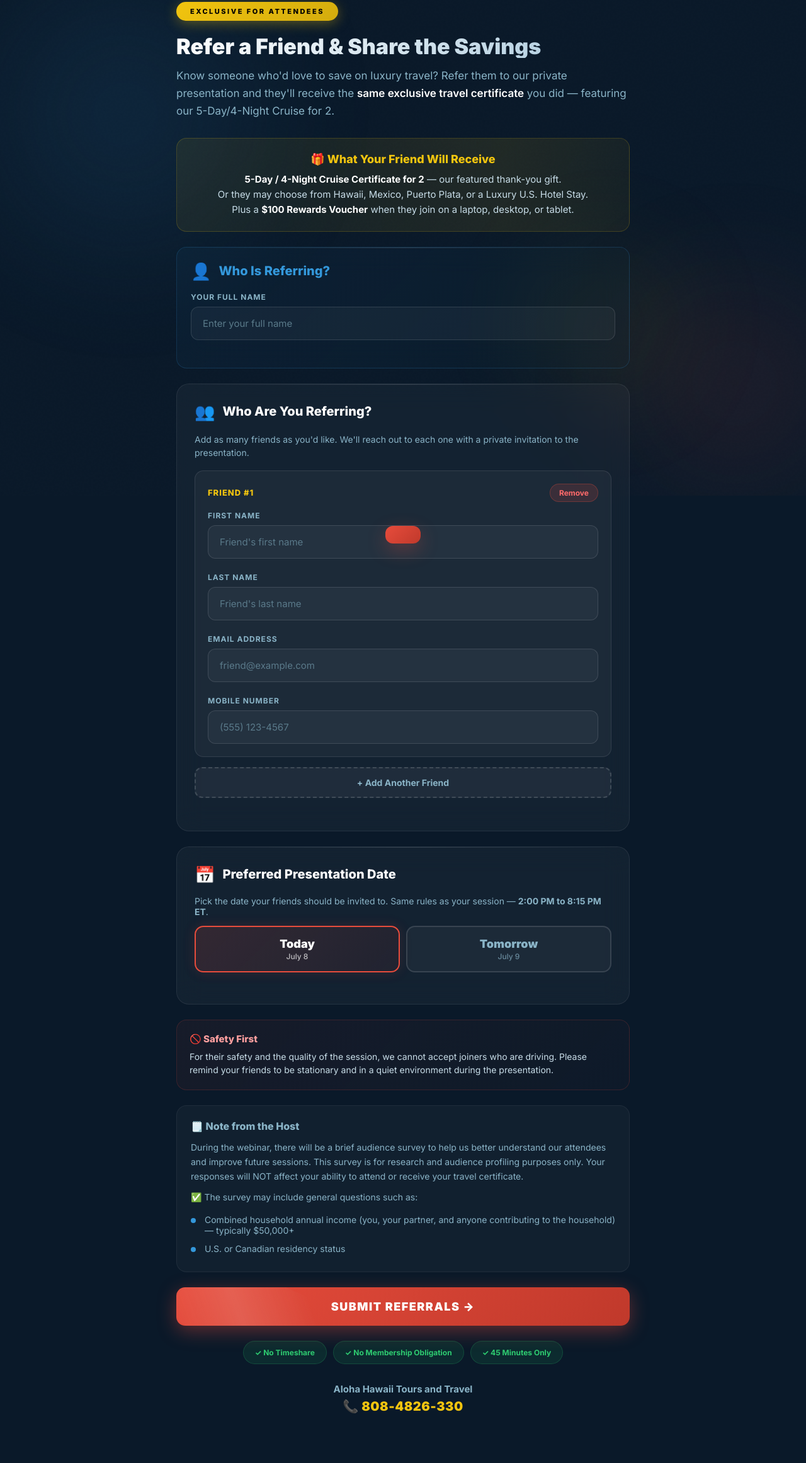
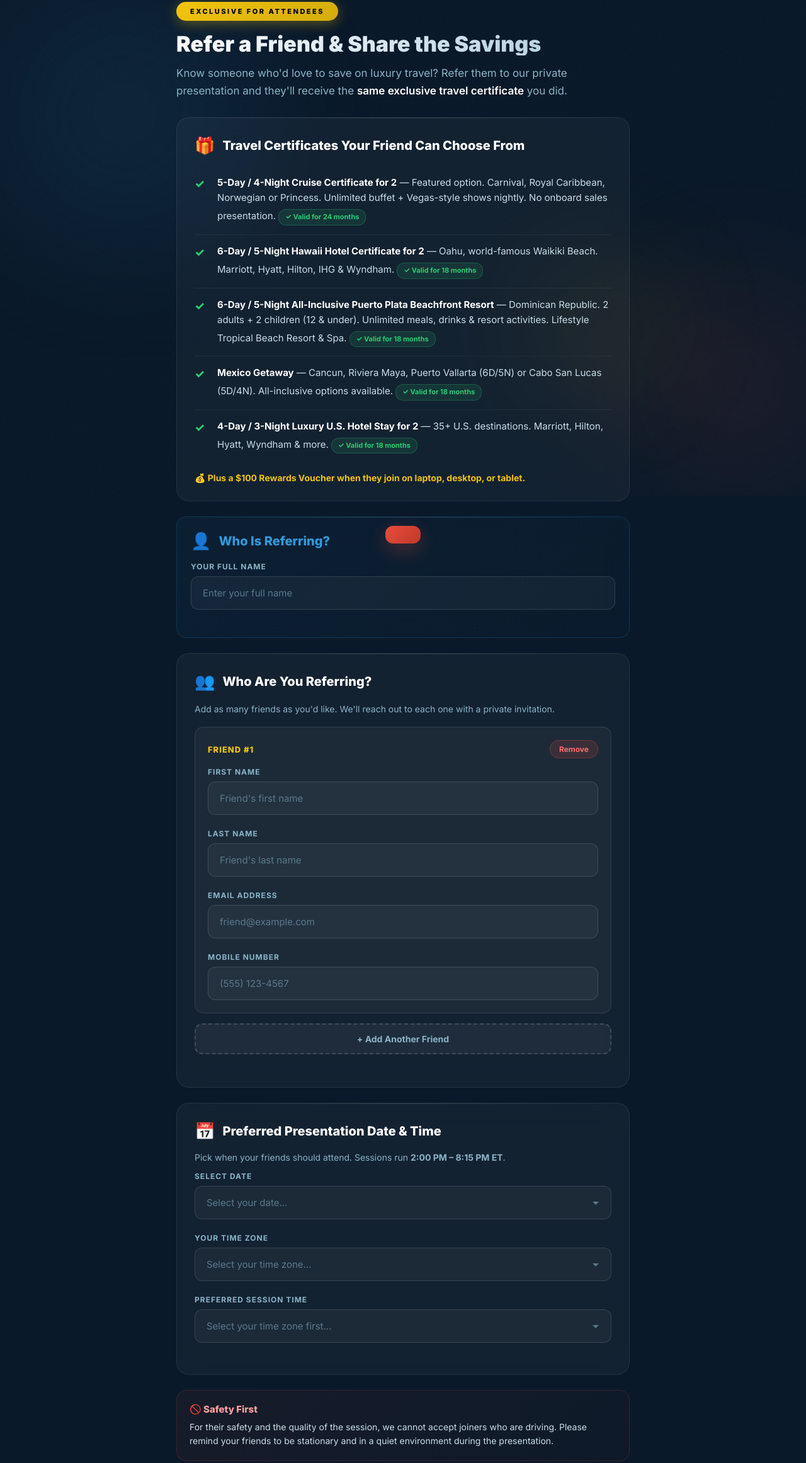
Before and after one commit to aloha-hawaii-tours/travel-webinar, a plain HTML site: page referral_form.html in a window 1280 px wide. Shown: the part 13-2336 px from the top of the page at 63% size. Drawn offline with Linux system fonts and the light colour scheme.

Commit message:
Update referral_form.html

```diff
--- a/referral_form.html
+++ b/referral_form.html
@@ -9,9 +9,7 @@
 
   :root {
     --primary: #e74c3c;
-    --primary-glow: rgba(231,76,60,0.4);
     --accent: #f1c40f;
-    --accent-glow: rgba(241,196,15,0.3);
     --success: #2ecc71;
     --glass: rgba(255,255,255,0.04);
     --glass-border: rgba(255,255,255,0.08);
@@ -20,7 +18,6 @@
     --text-muted: #8ab4c7;
     --text-dim: #5a7a8a;
     --bg-deep: #0a1929;
-    --bg-mid: #1a2f3d;
   }
 
   * { margin: 0; padding: 0; box-sizing: border-box; }
@@ -54,7 +51,6 @@
     width: 600px; height: 600px;
     background: radial-gradient(circle, rgba(52,152,219,0.4), transparent 70%);
     top: -10%; left: -10%;
-    animation-delay: 0s;
   }
   .orb-2 {
     width: 500px; height: 500px;
@@ -102,20 +98,6 @@
     border-radius: 30px;
     margin-bottom: 18px;
     box-shadow: 0 4px 20px rgba(241,196,15,0.35);
-    position: relative;
-    overflow: hidden;
-  }
-  .badge::after {
-    content: '';
-    position: absolute;
-    top: -50%; left: -50%;
-    width: 200%; height: 200%;
-    background: linear-gradient(45deg, transparent 40%, rgba(255,255,255,0.2) 50%, transparent 60%);
-    animation: badge-shimmer 3s infinite;
-  }
-  @keyframes badge-shimmer {
-    0% { transform: translateX(-100%) rotate(45deg); }
-    100% { transform: translateX(100%) rotate(45deg); }
   }
 
   h1 {
@@ -136,45 +118,6 @@
     font-weight: 400;
   }
   .subheadline strong { color: #fff; font-weight: 600; }
-
-  .gift-preview {
-    background: linear-gradient(135deg, rgba(241,196,15,0.08), rgba(241,196,15,0.02));
-    border: 1px solid rgba(241,196,15,0.2);
-    border-radius: 16px;
-    padding: 22px;
-    margin-bottom: 24px;
-    text-align: center;
-    position: relative;
-    overflow: hidden;
-  }
-  .gift-preview::before {
-    content: '';
-    position: absolute;
-    top: 0; left: -100%;
-    width: 100%; height: 100%;
-    background: linear-gradient(90deg, transparent, rgba(241,196,15,0.06), transparent);
-    animation: shimmer-sweep 4s infinite;
-  }
-  @keyframes shimmer-sweep {
-    0% { left: -100%; }
-    100% { left: 200%; }
-  }
-  .gift-preview-title {
-    font-size: 18px;
-    font-weight: 800;
-    color: var(--accent);
-    margin-bottom: 10px;
-    position: relative;
-    z-index: 1;
-  }
-  .gift-preview-text {
-    font-size: 15px;
-    color: #c8dde8;
-    line-height: 1.6;
-    position: relative;
-    z-index: 1;
-  }
-  .gift-preview-text strong { color: #fff; }
 
   .section {
     background: var(--glass);
@@ -210,6 +153,37 @@
   }
   .section-title .icon { font-size: 26px; }
 
+  .voucher-list { list-style: none; }
+  .voucher-list li {
+    padding: 14px 0 14px 36px;
+    position: relative;
+    font-size: 15px;
+    line-height: 1.6;
+    color: #c8dde8;
+    border-bottom: 1px solid rgba(255,255,255,0.06);
+  }
+  .voucher-list li:last-child { border-bottom: none; }
+  .voucher-list li::before {
+    content: "✓";
+    position: absolute;
+    left: 0;
+    color: var(--success);
+    font-weight: 800;
+    font-size: 18px;
+  }
+  .voucher-list li strong { color: #fff; }
+  .voucher-list li .validity-tag {
+    display: inline-block;
+    background: rgba(46,204,113,0.12);
+    color: var(--success);
+    font-size: 11px;
+    font-weight: 700;
+    padding: 3px 10px;
+    border-radius: 12px;
+    margin-top: 6px;
+    border: 1px solid rgba(46,204,113,0.25);
+  }
+
   .form-group {
     margin-bottom: 22px;
     position: relative;
@@ -222,9 +196,7 @@
     color: var(--text-muted);
     text-transform: uppercase;
     letter-spacing: 1px;
-    transition: color 0.3s;
   }
-  .form-group:focus-within label { color: #3498db; }
   .form-group input,
   .form-group select {
     width: 100%;
@@ -249,7 +221,7 @@
   .form-group select:focus {
     border-color: #3498db;
     background: rgba(255,255,255,0.08);
-    box-shadow: 0 0 0 4px rgba(52,152,219,0.15), 0 0 20px rgba(52,152,219,0.1);
+    box-shadow: 0 0 0 4px rgba(52,152,219,0.15);
   }
   .form-group input::placeholder { color: var(--text-dim); }
   .form-group select option { background: #1a2f3d; color: #fff; }
@@ -327,54 +299,14 @@
     background: rgba(241,196,15,0.05);
   }
 
-  .date-toggle {
-    display: flex;
-    gap: 10px;
-    margin-bottom: 22px;
+  /* Date/Time selects - same style as main form */
+  .date-time-grid {
+    display: grid;
+    grid-template-columns: 1fr 1fr;
+    gap: 16px;
   }
-  .date-btn {
-    flex: 1;
-    padding: 16px 12px;
-    border: 2px solid rgba(255,255,255,0.12);
-    border-radius: 14px;
-    background: rgba(255,255,255,0.04);
-    color: var(--text-muted);
-    font-family: inherit;
-    font-size: 14px;
-    font-weight: 700;
-    cursor: pointer;
-    transition: all 0.3s;
-    text-align: center;
-    position: relative;
-    overflow: hidden;
-  }
-  .date-btn:hover {
-    border-color: rgba(255,255,255,0.25);
-    background: rgba(255,255,255,0.07);
-    color: #fff;
-  }
-  .date-btn.active {
-    border-color: var(--primary);
-    background: linear-gradient(135deg, rgba(231,76,60,0.15), rgba(192,57,43,0.08));
-    color: #fff;
-    box-shadow: 0 0 20px rgba(231,76,60,0.15);
-  }
-  .date-btn .day-label {
-    display: block;
-    font-size: 18px;
-    font-weight: 900;
-    margin-bottom: 2px;
-  }
-  .date-btn .date-label {
-    display: block;
-    font-size: 12px;
-    font-weight: 500;
-    opacity: 0.7;
-  }
-  .date-btn.disabled {
-    opacity: 0.4;
-    pointer-events: none;
-    border-color: rgba(255,255,255,0.06);
+  @media (max-width: 480px) {
+    .date-time-grid { grid-template-columns: 1fr; }
   }
 
   .submit-btn {
@@ -444,9 +376,7 @@
     border-radius: 16px;
     padding: 20px;
     margin-bottom: 24px;
-    transition: all 0.3s;
   }
-  .safety-box:hover { border-color: rgba(231,76,60,0.3); transform: translateY(-2px); }
   .safety-title { font-size: 15px; font-weight: 800; color: #ff9f9f; margin-bottom: 8px; }
   .safety-text { font-size: 14px; color: #c8dde8; line-height: 1.55; }
 
@@ -550,7 +480,6 @@
     font-family: inherit;
     transition: all 0.3s;
   }
-  .modal-btn:hover { transform: translateY(-2px); box-shadow: 0 8px 25px rgba(46,204,113,0.3); }
 
   .toast {
     position: fixed;
@@ -589,10 +518,9 @@
     .section { padding: 20px; }
     body { padding: 12px; }
     .modal { padding: 28px 20px; }
-    .date-btn { padding: 14px 8px; font-size: 13px; }
-    .date-btn .day-label { font-size: 16px; }
   }
 </style>
+<base target="_blank">
 </head>
 <body>
 
@@ -608,17 +536,38 @@
     <div class="badge">Exclusive for Attendees</div>
     <h1>Refer a Friend & Share the Savings</h1>
     <p class="subheadline">
-      Know someone who'd love to save on luxury travel? Refer them to our private presentation and they'll receive the <strong>same exclusive travel certificate</strong> you did — featuring our 5-Day/4-Night Cruise for 2.
+      Know someone who'd love to save on luxury travel? Refer them to our private presentation and they'll receive the <strong>same exclusive travel certificate</strong> you did.
     </p>
   </div>
 
-  <div class="gift-preview reveal">
-    <div class="gift-preview-title">🎁 What Your Friend Will Receive</div>
-    <div class="gift-preview-text">
-      <strong>5-Day / 4-Night Cruise Certificate for 2</strong> — our featured thank-you gift.<br>
-      Or they may choose from Hawaii, Mexico, Puerto Plata, or a Luxury U.S. Hotel Stay.<br>
-      Plus a <strong>$100 Rewards Voucher</strong> when they join on a laptop, desktop, or tablet.
-    </div>
+  <!-- Voucher List (simple, no images) -->
+  <div class="section reveal">
+    <div class="section-title"><span class="icon">🎁</span> Travel Certificates Your Friend Can Choose From</div>
+    <ul class="voucher-list">
+      <li>
+        <strong>5-Day / 4-Night Cruise Certificate for 2</strong> — Featured option. Carnival, Royal Caribbean, Norwegian or Princess. Unlimited buffet + Vegas-style shows nightly. No onboard sales presentation.
+        <span class="validity-tag">✓ Valid for 24 months</span>
+      </li>
+      <li>
+        <strong>6-Day / 5-Night Hawaii Hotel Certificate for 2</strong> — Oahu, world-famous Waikiki Beach. Marriott, Hyatt, Hilton, IHG & Wyndham.
+        <span class="validity-tag">✓ Valid for 18 months</span>
+      </li>
+      <li>
+        <strong>6-Day / 5-Night All-Inclusive Puerto Plata Beachfront Resort</strong> — Dominican Republic. 2 adults + 2 children (12 & under). Unlimited meals, drinks & resort activities. Lifestyle Tropical Beach Resort & Spa.
+        <span class="validity-tag">✓ Valid for 18 months</span>
+      </li>
+      <li>
+        <strong>Mexico Getaway</strong> — Cancun, Riviera Maya, Puerto Vallarta (6D/5N) or Cabo San Lucas (5D/4N). All-inclusive options available.
+        <span class="validity-tag">✓ Valid for 18 months</span>
+      </li>
+      <li>
+        <strong>4-Day / 3-Night Luxury U.S. Hotel Stay for 2</strong> — 35+ U.S. destinations. Marriott, Hilton, Hyatt, Wyndham & more.
+        <span class="validity-tag">✓ Valid for 18 months</span>
+      </li>
+    </ul>
+    <p style="font-size:14px;color:var(--accent);margin-top:16px;font-weight:700;">
+      💰 Plus a $100 Rewards Voucher when they join on laptop, desktop, or tablet.
+    </p>
   </div>
 
   <!-- Referrer Info -->
@@ -626,7 +575,7 @@
     <div class="section-title"><span class="icon">👤</span> Who Is Referring?</div>
     <div class="form-group">
       <label>Your Full Name</label>
-      <input type="text" name="referrer_name" id="referrer-name" placeholder="Enter your full name" required>
+      <input type="text" id="referrer-name" placeholder="Enter your full name" required>
     </div>
   </div>
 
@@ -634,38 +583,48 @@
   <div class="section reveal">
     <div class="section-title"><span class="icon">👥</span> Who Are You Referring?</div>
     <p style="font-size:14px;color:var(--text-muted);margin-bottom:18px;line-height:1.5;">
-      Add as many friends as you'd like. We'll reach out to each one with a private invitation to the presentation.
+      Add as many friends as you'd like. We'll reach out to each one with a private invitation.
+    </p>
+    <div id="referred-container"></div>
+    <button type="button" class="add-referral-btn" onclick="addReferredCard()">+ Add Another Friend</button>
+  </div>
+
+  <!-- Date & Time Pickers -->
+  <div class="section reveal">
+    <div class="section-title"><span class="icon">📅</span> Preferred Presentation Date & Time</div>
+    <p style="font-size:14px;color:var(--text-muted);margin-bottom:14px;">
+      Pick when your friends should attend. Sessions run <strong>2:00 PM – 8:15 PM ET</strong>.
     </p>
 
-    <div id="referred-container">
-      <!-- Referred cards injected here -->
+    <div class="form-group">
+      <label>Select Date</label>
+      <select id="date-select" required>
+        <option value="" disabled selected>Loading available dates...</option>
+      </select>
     </div>
 
-    <button type="button" class="add-referral-btn" id="add-referral-btn" onclick="addReferredCard()">
-      + Add Another Friend
-    </button>
+    <div class="form-group">
+      <label>Your Time Zone</label>
+      <select id="timezone-select" required>
+        <option value="" disabled selected>Select your time zone...</option>
+        <option value="ET">Eastern (EDT)</option>
+        <option value="CT">Central (CDT)</option>
+        <option value="MT">Mountain (MDT)</option>
+        <option value="PT">Pacific (PDT)</option>
+        <option value="AK">Alaska (AKDT)</option>
+        <option value="HI">Hawaii (HST)</option>
+      </select>
+    </div>
+
+    <div class="form-group">
+      <label>Preferred Session Time</label>
+      <select id="time-select" required>
+        <option value="" disabled selected>Select your time zone first...</option>
+      </select>
+    </div>
   </div>
 
-  <!-- Date Selection -->
-  <div class="section reveal">
-    <div class="section-title"><span class="icon">📅</span> Preferred Presentation Date</div>
-    <p style="font-size:14px;color:var(--text-muted);margin-bottom:14px;">
-      Pick the date your friends should be invited to. Same rules as your session — <strong>2:00 PM to 8:15 PM ET</strong>.
-    </p>
-    <div class="date-toggle" id="date-toggle">
-      <button type="button" class="date-btn" id="btn-today" onclick="selectDate('today')">
-        <span class="day-label">Today</span>
-        <span class="date-label" id="today-label">...</span>
-      </button>
-      <button type="button" class="date-btn" id="btn-tomorrow" onclick="selectDate('tomorrow')">
-        <span class="day-label">Tomorrow</span>
-        <span class="date-label" id="tomorrow-label">...</span>
-      </button>
-    </div>
-    <input type="hidden" name="preferred_date" id="date-input" required>
-  </div>
-
-  <!-- Safety Box -->
+  <!-- Safety -->
   <div class="safety-box reveal">
     <div class="safety-title">🚫 Safety First</div>
     <div class="safety-text">
@@ -673,12 +632,15 @@
     </div>
   </div>
 
-  <!-- Note Box -->
+  <!-- Note -->
   <div class="note-box reveal">
     <div class="note-title">🗒️ Note from the Host</div>
     <div class="note-text">During the webinar, there will be a brief audience survey to help us better understand our attendees and improve future sessions. This survey is for research and audience profiling purposes only. Your responses will NOT affect your ability to attend or receive your travel certificate.</div>
     <div class="note-text">✅ The survey may include general questions such as:</div>
-    <ul class="note-list"><li>Combined household annual income (you, your partner, and anyone contributing to the household) — typically $50,000+</li><li>U.S. or Canadian residency status</li></ul>
+    <ul class="note-list">
+      <li>Combined household annual income (you, your partner, and anyone contributing to the household) — typically $50,000+</li>
+      <li>U.S. or Canadian residency status</li>
+    </ul>
   </div>
 
   <!-- Submit -->
@@ -714,7 +676,11 @@
 <div class="toast" id="toast"></div>
 
 <script>
-  // ===================== TIMEZONE & CALENDAR LOGIC =====================
+  // ===================== TIMEZONE & CALENDAR (same as main form) =====================
+  const TIMEZONE_OFFSETS = {
+    'ET': -4, 'CT': -5, 'MT': -6, 'PT': -7, 'AK': -8, 'HI': -10
+  };
+  const ET_SLOTS = ['14:00','15:00','16:00','17:00','18:00','19:00','20:00'];
   const DAYS = ['Sunday','Monday','Tuesday','Wednesday','Thursday','Friday','Saturday'];
   const MONTHS = ['January','February','March','April','May','June','July','August','September','October','November','December'];
 
@@ -735,12 +701,19 @@
     return new Date(`${get('year')}-${get('month')}-${get('day')}T${get('hour')}:${get('minute')}:${get('second')}`);
   }
 
-  function formatDateShort(date) {
-    return `${MONTHS[date.getMonth()]} ${date.getDate()}`;
+  function formatDateLabel(date, isToday) {
+    return `${isToday ? 'Today' : 'Tomorrow'} — ${DAYS[date.getDay()]}, ${MONTHS[date.getMonth()]} ${date.getDate()}, ${date.getFullYear()}`;
   }
 
-  function formatDateFull(date) {
-    return `${DAYS[date.getDay()]}, ${MONTHS[date.getMonth()]} ${date.getDate()}, ${date.getFullYear()}`;
+  function formatTime(hour24, tzCode) {
+    const h = parseInt(hour24);
+    const offset = TIMEZONE_OFFSETS[tzCode];
+    const etOffset = -4;
+    const diff = etOffset - offset;
+    const localH = (h - diff + 24) % 24;
+    const ampm = localH >= 12 ? 'PM' : 'AM';
+    const displayH = localH % 12 === 0 ? 12 : localH % 12;
+    return `${displayH}:00 ${ampm}`;
   }
 
   function initCalendar() {
@@ -752,56 +725,75 @@
     const tomorrow = new Date(etNow);
     tomorrow.setDate(tomorrow.getDate() + 1);
 
-    document.getElementById('today-label').textContent = formatDateShort(today);
-    document.getElementById('tomorrow-label').textContent = formatDateShort(tomorrow);
+    const dateSelect = document.getElementById('date-select');
+    dateSelect.innerHTML = '<option value="" disabled selected>Select your date...</option>';
 
-    todayAvailable = etTimeVal < cutoffTime;
-    const btnToday = document.getElementById('btn-today');
-    const btnTomorrow = document.getElementById('btn-tomorrow');
+    if (etTimeVal < cutoffTime) {
+      todayAvailable = true;
+      const opt = document.createElement('option');
+      opt.value = today.toISOString().split('T')[0];
+      opt.textContent = formatDateLabel(today, true);
+      opt.dataset.isToday = 'true';
+      dateSelect.appendChild(opt);
+    }
 
-    if (!todayAvailable) {
-      btnToday.classList.add('disabled');
-      btnToday.title = "Today's sessions have ended (after 8:15 PM ET)";
-      selectDate('tomorrow');
-    } else {
-      btnToday.classList.remove('disabled');
-      btnToday.title = "";
-      selectDate('today');
-    }
+    const opt2 = document.createElement('option');
+    opt2.value = tomorrow.toISOString().split('T')[0];
+    opt2.textContent = formatDateLabel(tomorrow, false);
+    opt2.dataset.isToday = 'false';
+    dateSelect.appendChild(opt2);
   }
 
-  function selectDate(which) {
-    const btnToday = document.getElementById('btn-today');
-    const btnTomorrow = document.getElementById('btn-tomorrow');
-    const dateInput = document.getElementById('date-input');
+  function getAvailableSlotsForDate(dateValue, isToday, etNow) {
+    if (!isToday) return ET_SLOTS;
+    const currentTimeVal = etNow.getHours() * 60 + etNow.getMinutes();
+    return ET_SLOTS.filter(slot => {
+      const [h, m] = slot.split(':').map(Number);
+      return (h * 60 + m) > currentTimeVal + 30;
+    });
+  }
 
+  function updateTimeSlots() {
+    const tzSelect = document.getElementById('timezone-select');
+    const timeSelect = document.getElementById('time-select');
+    const dateSelect = document.getElementById('date-select');
+
+    const tz = tzSelect.value;
+    const dateOpt = dateSelect.selectedOptions[0];
+
+    if (!tz || !dateOpt || !dateOpt.value) {
+      timeSelect.innerHTML = '<option value="" disabled selected>Select your time zone and date first...</option>';
+      return;
+    }
+
+    const isToday = dateOpt.dataset.isToday === 'true';
     const etNow = getETNow();
-    const today = new Date(etNow);
-    const tomorrow = new Date(etNow);
-    tomorrow.setDate(tomorrow.getDate() + 1);
+    const availableSlots = getAvailableSlotsForDate(dateOpt.value, isToday, etNow);
 
-    if (which === 'today') {
-      if (!todayAvailable) {
-        showToast("Today's sessions have ended. Please select tomorrow.");
-        return;
-      }
-      btnToday.classList.add('active');
-      btnTomorrow.classList.remove('active');
-      selectedDate = today;
-      dateInput.value = formatDateFull(today);
-    } else {
-      btnToday.classList.remove('active');
-      btnTomorrow.classList.add('active');
-      selectedDate = tomorrow;
-      dateInput.value = formatDateFull(tomorrow);
+    timeSelect.innerHTML = '<option value="" disabled selected>Select your time...</option>';
+
+    if (availableSlots.length === 0) {
+      const opt = document.createElement('option');
+      opt.value = "";
+      opt.textContent = "No sessions available for this date";
+      opt.disabled = true;
+      timeSelect.appendChild(opt);
+      showToast("No remaining sessions for this date. Please select tomorrow.");
+      return;
     }
+
+    availableSlots.forEach(slot => {
+      const opt = document.createElement('option');
+      opt.value = slot + ' ET';
+      opt.textContent = `${formatTime(slot, tz)} (${slot.replace(':00','')} ET)`;
+      timeSelect.appendChild(opt);
+    });
   }
 
   // ===================== REFERRED CARDS =====================
   function addReferredCard() {
     referredCount++;
     const container = document.getElementById('referred-container');
-
     const card = document.createElement('div');
     card.className = 'referred-card';
     card.id = `referred-${referredCount}`;
@@ -827,7 +819,6 @@
         <input type="tel" name="referred_phone_${referredCount}" placeholder="(555) 123-4567" required>
       </div>
     `;
-
     container.appendChild(card);
     setTimeout(() => card.scrollIntoView({ behavior: 'smooth', block: 'center' }), 50);
   }
@@ -859,6 +850,9 @@
     document.getElementById('success-modal').classList.remove('show');
     document.getElementById('referrer-name').value = '';
     document.getElementById('referred-container').innerHTML = '';
+    document.getElementById('date-select').selectedIndex = 0;
+    document.getElementById('timezone-select').selectedIndex = 0;
+    document.getElementById('time-select').innerHTML = '<option value="" disabled selected>Select your time zone and date first...</option>';
     referredCount = 0;
     addReferredCard();
     initCalendar();
@@ -872,8 +866,23 @@
       return;
     }
 
-    if (!selectedDate) {
-      showToast('Please select a preferred date.');
+    const dateSelect = document.getElementById('date-select');
+    const tzSelect = document.getElementById('timezone-select');
+    const timeSelect = document.getElementById('time-select');
+
+    if (!dateSelect.value) {
+      showToast('Please select a date.');
+      dateSelect.focus();
+      return;
+    }
+    if (!tzSelect.value) {
+      showToast('Please select your time zone.');
+      tzSelect.focus();
+      return;
+    }
+    if (!timeSelect.value) {
+      showToast('Please select a session time.');
+      timeSelect.focus();
       return;
     }
 
@@ -900,7 +909,6 @@
         else card.querySelector('input[name^="referred_phone_"]').focus();
         return;
       }
-
       referredFriends.push({ firstName: first, lastName: last, email, phone });
     });
 
@@ -911,7 +919,10 @@
 
     const payload = {
       referrerName,
-      preferredDate: document.getElementById('date-input').value,
+      preferredDate: dateSelect.options[dateSelect.selectedIndex].text,
+      preferredDateValue: dateSelect.value,
+      timezone: tzSelect.value,
+      sessionTime: timeSelect.value,
       referredFriends,
       submittedAt: new Date().toISOString()
     };
@@ -950,6 +961,9 @@
   }, { threshold: 0.1 });
   document.querySelectorAll('.reveal').forEach(el => observer.observe(el));
 
+  document.getElementById('timezone-select').addEventListener('change', updateTimeSlots);
+  document.getElementById('date-select').addEventListener('change', updateTimeSlots);
+
   addReferredCard();
   initCalendar();
 </script>
```
